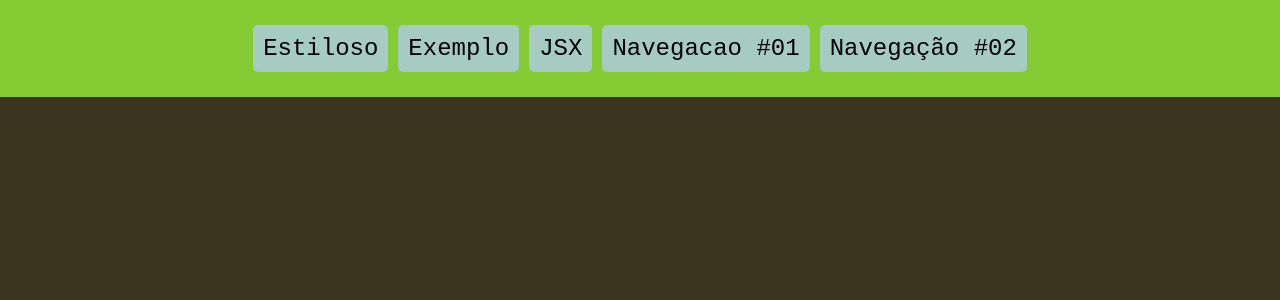
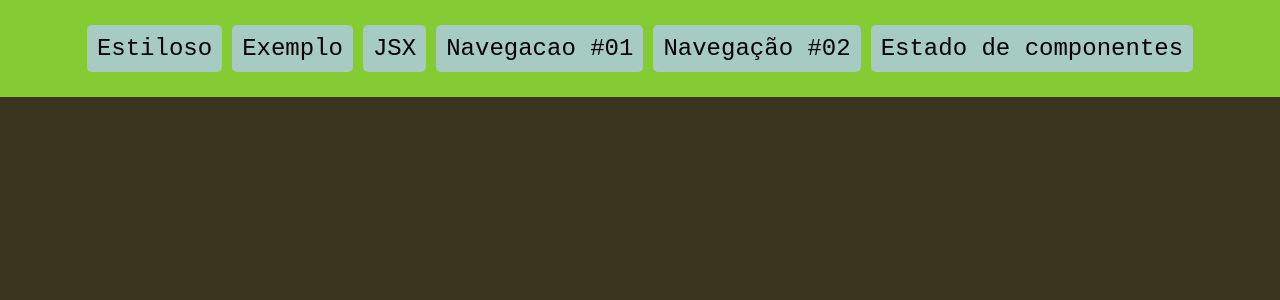
Before and after one commit to nicolas-magalhaes-clear/next-fundamentals, a Next.js app: page / in a window 1280 px wide. Shown: the top 300 px of the page. Built offline with nearby package versions, Linux system fonts and the light colour scheme.

Commit message:
update: new navigation component tag added

```diff
--- a/src/pages/index.jsx
+++ b/src/pages/index.jsx
@@ -10,11 +10,12 @@ export default function Inicio() {
         <div>
             <div className={styles.displayMenu}>
 
-                <Navegador text="Estiloso" destino="/estiloso"></Navegador>
+                <Navegador text="Estiloso" destino="/Estiloso"></Navegador>
                 <Navegador text="Exemplo" destino="/exemplo"></Navegador>
                 <Navegador text="JSX" destino="/jsx"></Navegador>
                 <Navegador text="Navegacao #01" destino="/navegacao/"></Navegador>
                 <Navegador text="Navegação #02" destino="/cliente/sp0011/123"></Navegador>
+                <Navegador text="Estado de componentes" destino="/Estado"></Navegador>
 
             </div>
             <main className={styles.mainArea}>
```
